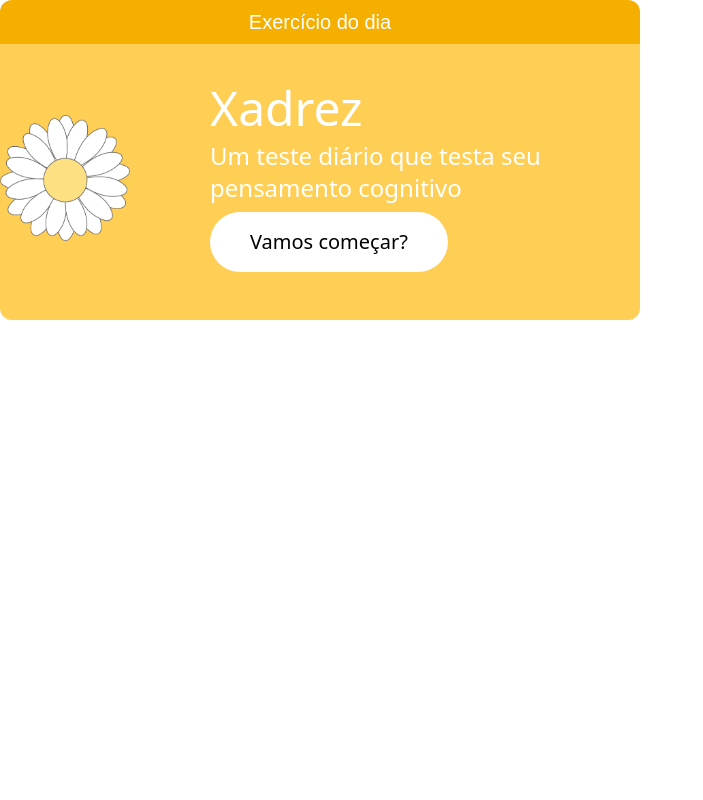
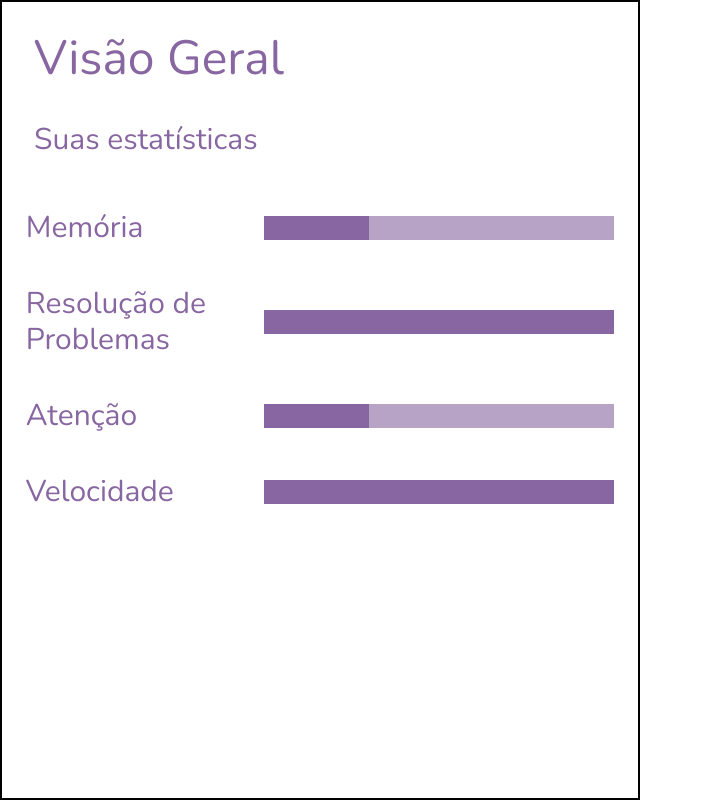
Before and after one commit to CalmoMilla/CalmoMilla-FrontEnd, a Next.js app: page /teste in a window 1280 px wide. Shown: the whole page, without its empty margins (0-703 px from the left). Built offline with nearby package versions, Linux system fonts and the light colour scheme; a web font is replaced by a local one.

Commit message:
@vitorvhsilva Começo da visão geral do usuario feita.

```diff
--- a/src/app/teste/page.js
+++ b/src/app/teste/page.js
@@ -6,9 +6,12 @@ import ComoFunciona from "@/pages/components/Home/ComoFunciona/ComoFunciona"
 import Parceiros from "@/pages/components/Home/Parceiros/Parceiros"
 import SobreNos from "@/pages/components/Home/SobreNos/SobreNos"
 import ExercicioDia from "@/pages/components/Usuario/ExercicioDia/ExercicioDia"
+import VisaoGeral from "@/pages/components/Usuario/VisaoGeral/VisaoGeral"
+import Estatistica from "@/pages/components/Usuario/VisaoGeral/Estatistica"
 
 export default function Page() {
   return (
-    <ExercicioDia titulo={"Xadrez"} desc={"Um teste diário que testa seu pensamento cognitivo"} link={"/jogomemoria"}/>
+    // <ExercicioDia titulo={"Xadrez"} desc={"Um teste diário que testa seu pensamento cognitivo"} link={"/jogomemoria"}/>
+    <VisaoGeral/>
   )
 }
--- a/src/pages/components/Usuario/ExercicioDia/ExercicioDia.js
+++ b/src/pages/components/Usuario/ExercicioDia/ExercicioDia.js
@@ -3,16 +3,16 @@ import Link from "next/link"
 
 export default function ExercicioDia(props) {
   return (
-    <div className="w-[50%]">
-      <div className="bg-amarelo2 w-full h-[20%] rounded-t-xl">
+    <div className="w-[80%] md:m-0 m-auto md:w-[70%] lg:w-[50%]">
+      <div className="bg-amarelo2 w-full h-[20%] rounded-t-xl px-10 md:p-auto">
         <h2 className="font-calistoga text-branco text-xl text-center py-2">Exercício do dia</h2>
       </div>
-      <div className="flex justify-center items-center gap-20 bg-amarelo1 w-full pt-10 pb-12 h-[80%] rounded-b-xl">
+      <div className="flex justify-center flex-col md:flex-row items-center gap-20 bg-amarelo1 w-full pt-10 pb-12 h-[80%] rounded-b-xl px-10 md:p-auto">
         <Image width={130} height={130} src={"/assets/logo.png"} alt=""/>
         <div className="flex flex-col justify-center">
           <h2 className="text-branco text-5xl ">{props.titulo}</h2>
           <p className="text-branco text-2xl py-2">{props.desc}</p>
-          <Link href={props.link}>
+          <Link href={props.link} className="w-fit">
             <button className="text-xl bg-branco rounded-full hover:bg-amarelo2 hover:text-branco transition duration-300 ease-out py-4 px-10">Vamos começar?</button>
           </Link>
         </div>
--- /dev/null
+++ b/src/pages/components/Usuario/VisaoGeral/Estatistica.js
@@ -0,0 +1,10 @@
+export default function Estatistica(props) {
+  return (
+    <div className="flex justify-around items-center py-5">
+      <h3 className="w-[30%] text-3xl font-nunito text-roxo">{props.titulo}</h3>
+      <div className="w-[55%] h-6 bg-roxo/60">
+        <div className={`w-[${props.resul}%] h-full bg-roxo`}></div>
+      </div>
+    </div>
+  )
+}
--- /dev/null
+++ b/src/pages/components/Usuario/VisaoGeral/Estatisticas.js
@@ -0,0 +1,16 @@
+import Estatistica from "./Estatistica"
+
+export default function Estatisticas() {
+  return (
+    <>
+      <div className="p-8">
+        <h1 className="text-5xl font-nunito text-roxo">Visão Geral</h1>
+        <h2 className="text-3xl font-nunito text-roxo pt-10">Suas estatísticas</h2>
+      </div>
+      <Estatistica titulo={"Memória"} resul={30}/>
+      <Estatistica titulo={"Resolução de Problemas"} resul={70}/>
+      <Estatistica titulo={"Atenção"} resul={30}/>
+      <Estatistica titulo={"Velocidade"} resul={60}/>
+    </>
+  )
+}
--- /dev/null
+++ b/src/pages/components/Usuario/VisaoGeral/VisaoGeral.js
@@ -0,0 +1,11 @@
+import Estatisticas from "./Estatisticas"
+
+export default function VisaoGeral() {
+  return (
+    <>
+      <div className="w-[50%] h-[100vh] border-solid border-2 border-preto">
+        <Estatisticas/>
+      </div>
+    </>
+  )
+}
```
